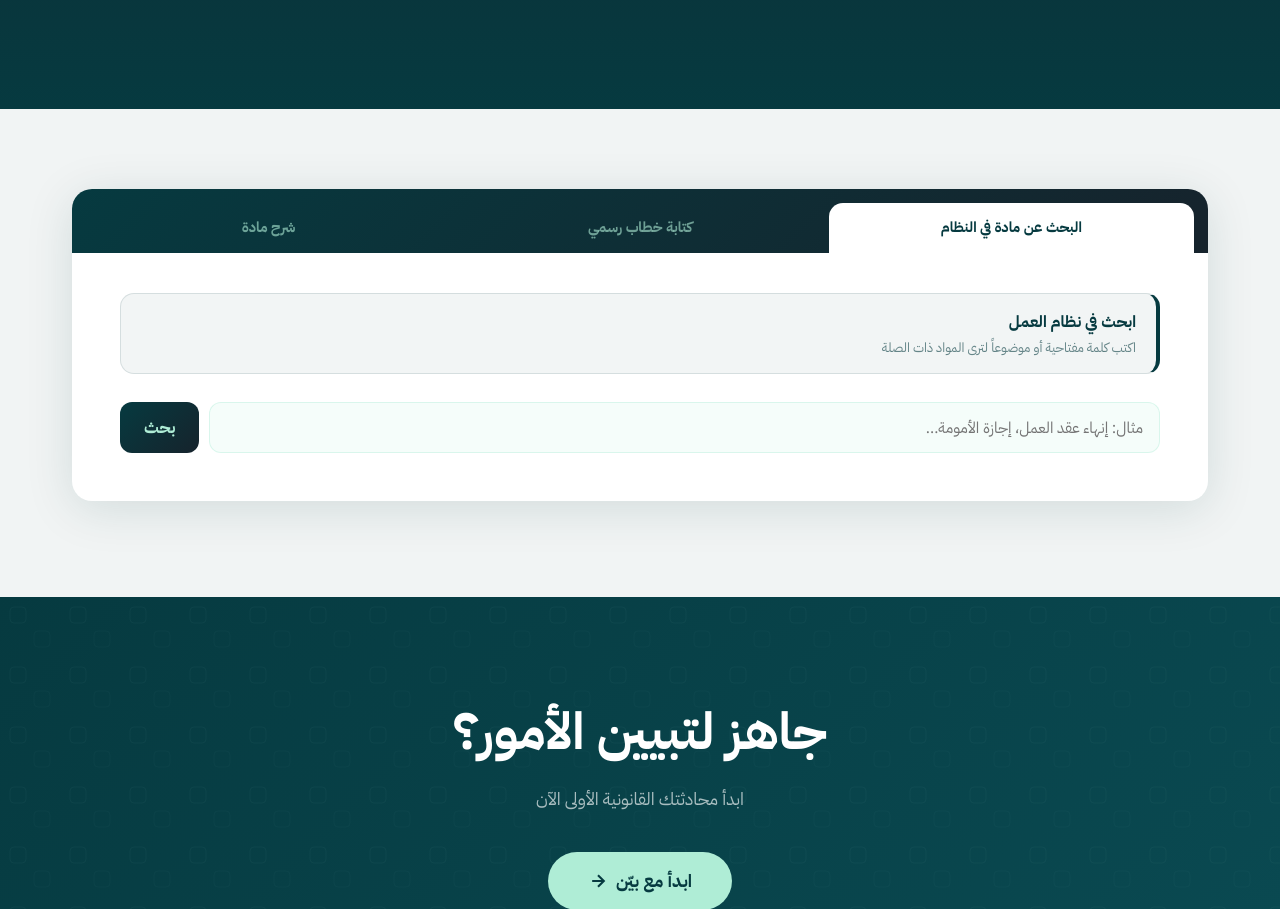
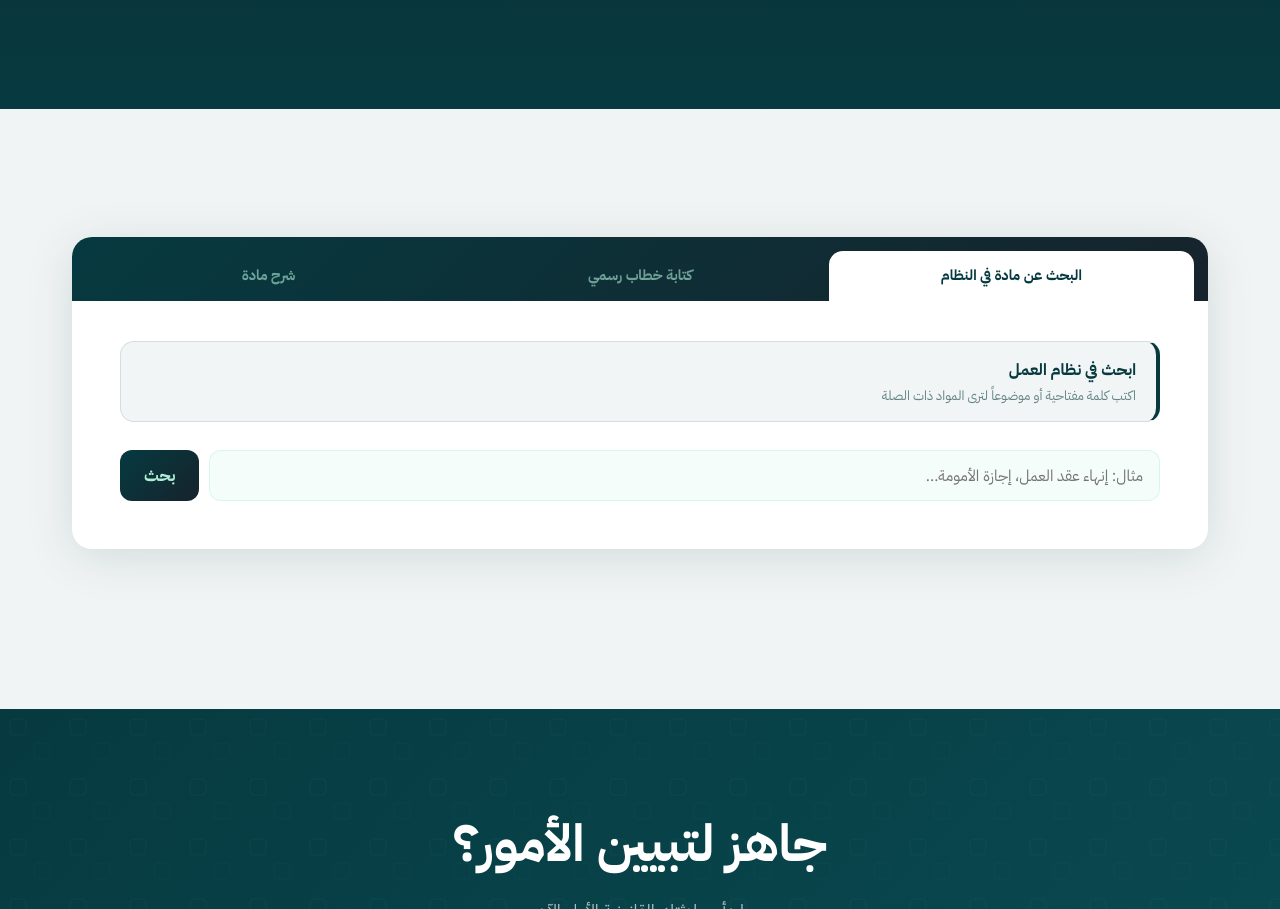
Before and after one commit to farahaldbasi/bayn, a website: page index.html in a window 1280 px wide. Shown: the part 2201-3110 px from the top of the page. Drawn offline with Linux system fonts and the light colour scheme.

Commit message:
index.html

```diff
--- a/index.html
+++ b/index.html
@@ -102,7 +102,7 @@
     .cta-title { font-size: clamp(2rem,4vw,3.2rem); font-weight: 700; margin-bottom: 1rem; position: relative; }
     .cta-desc { font-size: 1.1rem; color: rgba(255,255,255,0.65); margin-bottom: 2.5rem; position: relative; }
     .cta-actions { position: relative; }
-    #app { background: var(--light-gray); padding: 5rem 0 6rem; }
+    #app { background: var(--light-gray); padding: 8rem 0 10rem; }
     .app-card { background: var(--white); border-radius: 20px; box-shadow: 0 8px 48px rgba(6,58,64,0.13); overflow: hidden; }
     .app-tabs { background: linear-gradient(135deg, #063A40, #16232C); display: flex; padding: 14px 14px 0; gap: 6px; }
     .app-tab { flex: 1; display: flex; align-items: center; justify-content: center; gap: 8px; padding: 13px 10px 15px; border-radius: 14px 14px 0 0; cursor: pointer; font-family: inherit; font-size: 0.9rem; font-weight: 700; border: none; white-space: nowrap; transition: all 0.22s; background: transparent; color: rgba(175,237,214,0.6); }
```
